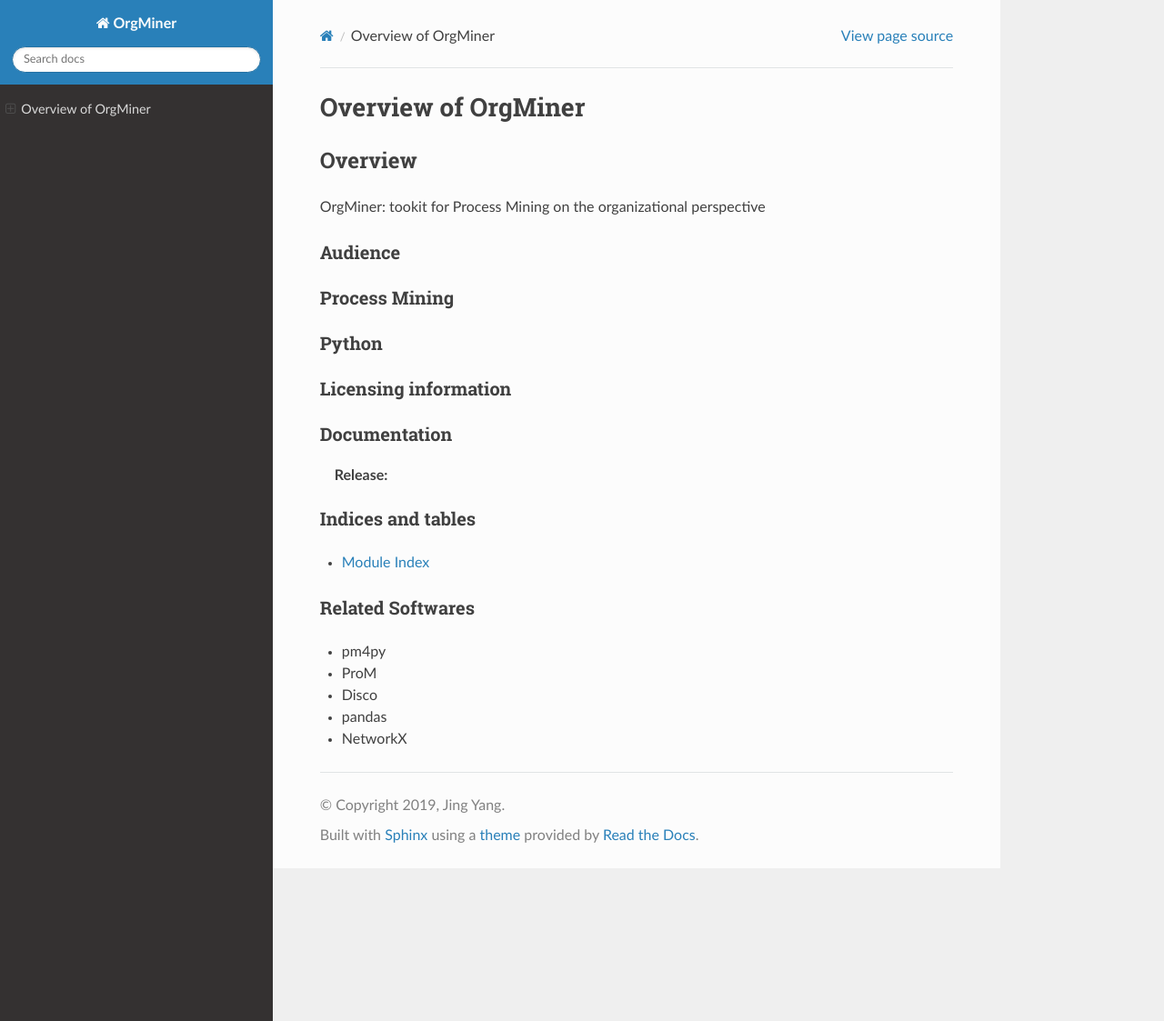
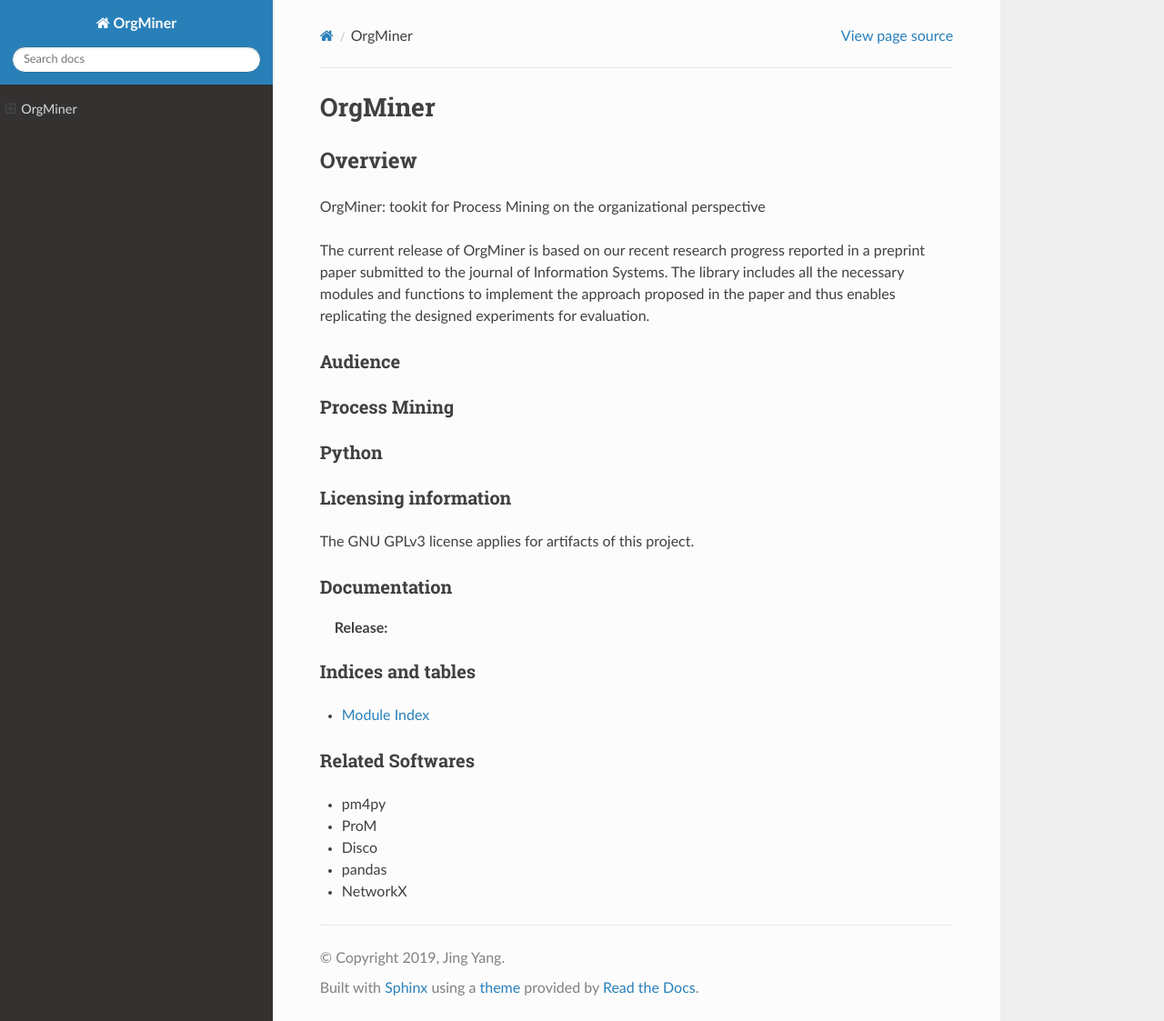
Before and after one commit to roy-jingyang/OrdinoR-doc, a Sphinx documentation site: the page built from source/index.rst, in a window 1280 px wide and 1123 px high. Shown: the whole window at 91% size. Built offline with Sphinx 7.4.7 and the Read the Docs theme 2.0.0, drawn with Linux system fonts in a browser that asks for light colours; pages that are not in the unit, such as notebooks, are missing from menus.

Commit message:
working on the index page

```diff
--- a/source/index.rst
+++ b/source/index.rst
@@ -5,13 +5,19 @@
 
 .. _contents:
 
-********************
-Overview of OrgMiner
-********************
+********
+OrgMiner
+********
 
 Overview
 ========
 OrgMiner: tookit for Process Mining on the organizational perspective
+
+The current release of OrgMiner is based on our recent research progress
+reported in a preprint paper submitted to the journal of Information
+Systems. The library includes all the necessary modules and functions to
+implement the approach proposed in the paper and thus enables
+replicating the designed experiments for evaluation.
 
 Audience
 --------
@@ -24,6 +30,7 @@ Python
 
 Licensing information
 ---------------------
+The GNU GPLv3 license applies for artifacts of this project.
 
 Documentation
 -------------
```
